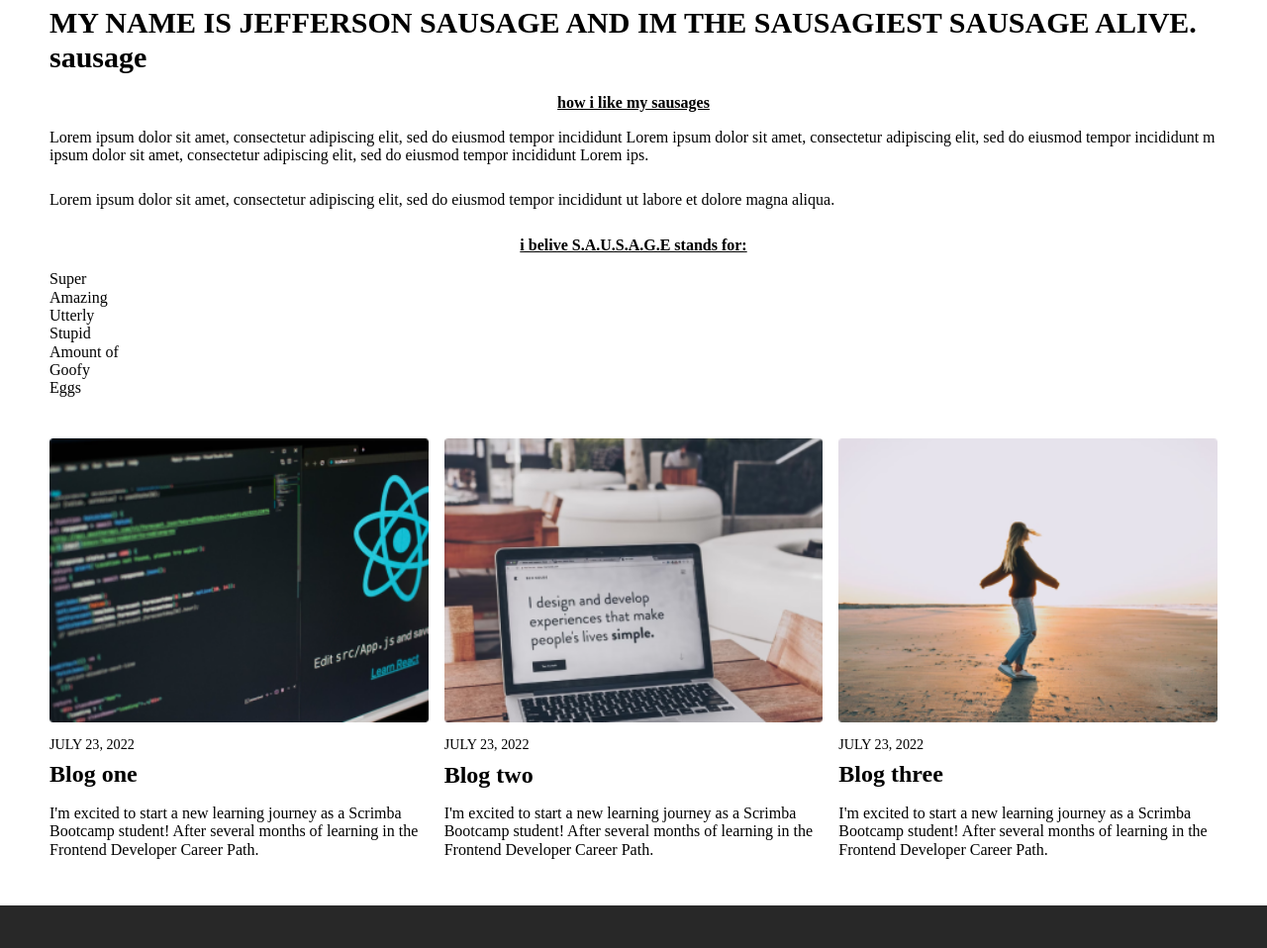
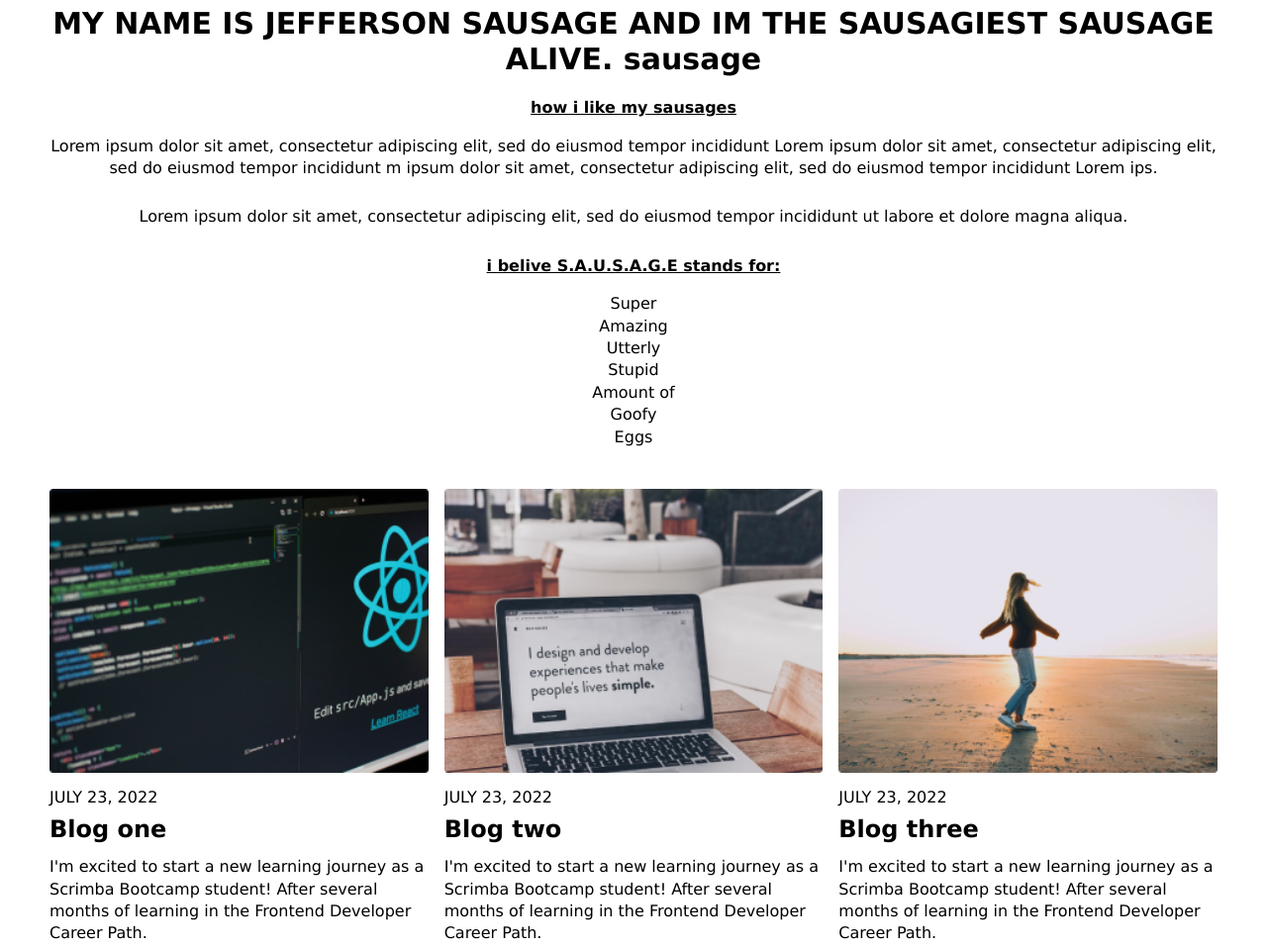
Before and after one commit to KornasMelon/learning-journal-site, a plain HTML site: page about-me.html in a window 1280 px wide. Shown: the part 260-1218 px from the top of the page at 99% size. Drawn offline with nearby package versions, Linux system fonts and the light colour scheme.

Commit message:
some changes
need more word

```diff
--- a/css/styles.css
+++ b/css/styles.css
@@ -6,6 +6,20 @@ html,
 body {
     margin: 0;
     padding: 0;
+    font-family: verdana, 'sans-serif';
+    line-height: 140%;
+}
+
+h1 {
+    line-height: 120%;
+}
+
+p {
+    font-size: 1.125rem;
+}
+
+.blogs-grid p {
+    font-size: 1rem;
 }
 
 /* header styles */
@@ -58,7 +72,7 @@ section {
 
 /* only adds background-image to the main page section */
 .main-section {
-    background-image: url('images/article-image-hero.png');
+    background-image: url('../images/main-background-image.png');
     background-size: cover;
 }
 
@@ -133,6 +147,14 @@ main img {
 
 
 /* about me main styles */
+.about-me-main {
+    text-align: center;
+}
+
+.about-me-main .blogs-grid {
+    text-align: left;
+}
+
 .my-face-img {
     width: 11.25em; /* Original: 180px */
     border-radius: 50%;
@@ -193,6 +215,10 @@ footer p {
         margin-left: 0;
     }
 
+    p {
+        font-size: 1rem;
+    }
+
     .blogs-grid {
         display: grid;
         grid-template-columns: repeat(3, 1fr);
```
Also changed, not shown: images/main-background-image.png (renamed from images/article-image-hero.png).
